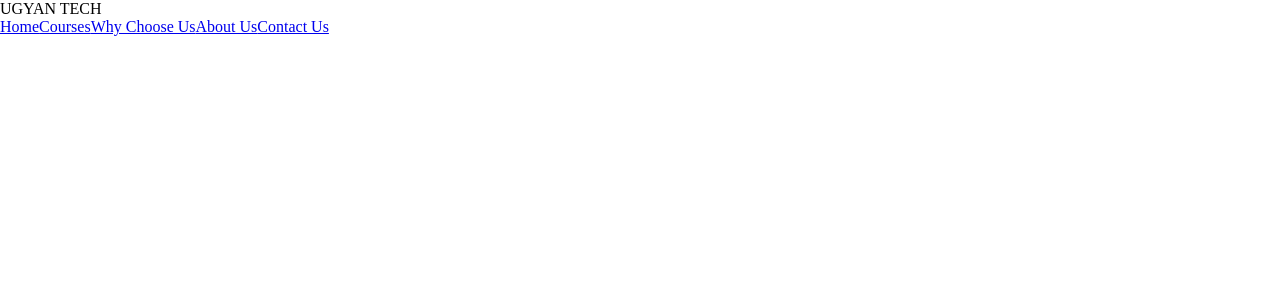
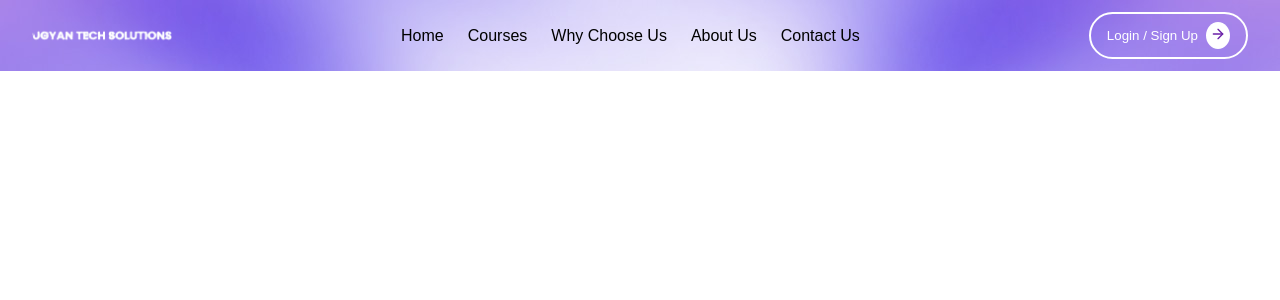
Before and after one commit to vijay120922/Ugyan-Tech-Solutions, a React (Vite) app: page / in a window 1280 px wide. Shown: the top 300 px of the page. Built offline with nearby package versions, Linux system fonts and the light colour scheme.

Commit message:
nav bar completed

```diff
--- a/package.json
+++ b/package.json
@@ -10,6 +10,7 @@
     "preview": "vite preview"
   },
   "dependencies": {
+    "lucide-react": "^0.516.0",
     "react": "^19.1.0",
     "react-dom": "^19.1.0",
     "react-router-dom": "^7.6.2"
--- /dev/null
+++ b/src/components/Navbar.css
@@ -0,0 +1,84 @@
+.logo{
+    display: inline;
+    width: 200px;
+    height: 50px;
+}
+.nav{
+    display: flex;
+    justify-content: space-between;
+    align-items: center;
+    padding: 10px 20px;
+}.nav {
+    display: flex;
+    align-items: center;
+    justify-content: space-between;
+    padding: 12px 32px;
+
+    color: white;
+    position: sticky;
+    top: 0;
+    z-index: 100;
+  }
+
+  /* Logo */
+  .logo {
+    width: 140px;
+    height: auto;
+    object-fit: contain;
+  }
+
+  /* Navigation links container */
+  .nav-center {
+    display: flex;
+    gap: 24px;
+    flex: 1;
+    justify-content: center;
+  }
+
+  /* NavLinks */
+  .nav a {
+    color: black;
+    text-decoration: none;
+    font-weight: 500;
+    transition: 0.3s;
+    font-family: 'Poppins', sans-serif;
+  }
+
+  .nav a:hover {
+    background-color: rgba(255, 255, 255, 0.2);
+    padding: 6px 12px;
+    border-radius: 6px;
+  }
+
+  .login-btn {
+    display: flex;
+    align-items: center;
+    gap: 8px;
+    padding: 8px 16px;
+    border: 2px solid white;
+    background: transparent;
+    color: white;
+    border-radius: 9999px; /* fully rounded */
+    font-weight: 500;
+    cursor: pointer;
+    transition: all 0.3s ease;
+  }
+
+  .login-btn:hover {
+    background-color: white;
+    color: #6b21a8; /* purple text on hover */
+  }
+
+  .login-arrow {
+    display: inline-block;
+    background-color: white;
+    color: #6b21a8;
+    border-radius: 50%;
+    padding: 4px;
+    font-size: 14px;
+    transition: transform 0.3s ease;
+  }
+
+  .login-btn:hover .login-arrow {
+    transform: translateX(4px);
+  }
--- a/src/components/Navbar.jsx
+++ b/src/components/Navbar.jsx
@@ -1,17 +1,23 @@
 import { NavLink } from 'react-router-dom';
+import { ArrowRight } from 'lucide-react'; // Optional icon lib like lucide-react
+import './Navbar.css'; // Import your custom CSS for Navbar
 
 const Navbar = () => {
   const linkClass = ({ isActive }) =>
-    `text-white px-3 py-2 rounded-md text-sm font-medium ${
-      isActive ? 'bg-white bg-opacity-20' : 'hover:bg-white hover:bg-opacity-10'
+    `text-black font-medium px-4 py-2 hover:text-purple-800 ${
+      isActive ? 'underline underline-offset-4' : ''
     }`;
 
   return (
-    <nav className="bg-transparent backdrop-blur-sm shadow-md sticky top-0 z-50">
-      <div className="max-w-7xl mx-auto px-4 py-3 flex items-center justify-between">
-        <div className="text-white text-lg font-bold">UGYAN TECH</div>
+    <nav className="bg-gradient-to-r from-indigo-400 via-white to-purple-400 shadow-md sticky top-0 z-50">
+      <div className="max-w-7xl mx-auto px-6 py-3 flex items-center justify-between">
+        {/* Left: Logo */}
+        <div className="nav">
+  {/* Left: Logo */}
+  <img className="logo" src="logo1.png" alt="Logo" />
 
-        <div className="hidden md:flex gap-4">
+  {/* Center: Navigation Links */}
+  <div className="nav-center">
     <NavLink to="/" className={linkClass}>Home</NavLink>
     <NavLink to="/courses" className={linkClass}>Courses</NavLink>
     <NavLink to="/why-choose-us" className={linkClass}>Why Choose Us</NavLink>
@@ -19,7 +25,14 @@ const Navbar = () => {
     <NavLink to="/contact-us" className={linkClass}>Contact Us</NavLink>
   </div>
 
-
+  {/* Right: Login/Signup */}
+  <button className="login-btn">
+  Login / Sign Up
+  <span className="login-arrow">
+    <ArrowRight size={16} />
+  </span>
+</button>
+</div>
       </div>
     </nav>
   );
--- /dev/null
+++ b/src/pages/HomePage.css
@@ -0,0 +1,20 @@
+.homepage-bg {
+    position: relative;
+    width: 100%;
+    min-height: 100vh;
+    background: radial-gradient(
+        circle at top left,
+        rgba(138, 43, 226, 0.4),
+        transparent 50%
+      ),
+      radial-gradient(
+        circle at top right,
+        rgba(138, 43, 226, 0.4),
+        transparent 50%
+      ),
+      white;
+    background-repeat: no-repeat;
+    background-size: cover;
+    z-index: 0;
+    overflow: hidden;
+  }
--- a/src/pages/HomePage.jsx
+++ b/src/pages/HomePage.jsx
@@ -1,9 +1,18 @@
 import Navbar from '../components/Navbar';
+import './HomePage.css';
 const HomePage = () => {
     return (
         <>
+        <div
+      className="h-screen bg-cover bg-center"
+      style={{ backgroundImage: "url('/homebg.jpeg')" }}
+    >
+        <Navbar />
 
-        <Navbar />
+
+    </div>
+
+
 
         </>
 
```
Also changed, not shown: public/logo1.png (added), 1 other file (tests, documents, lock files or other folders). Lines whose indentation alone changed are shown as unchanged.
